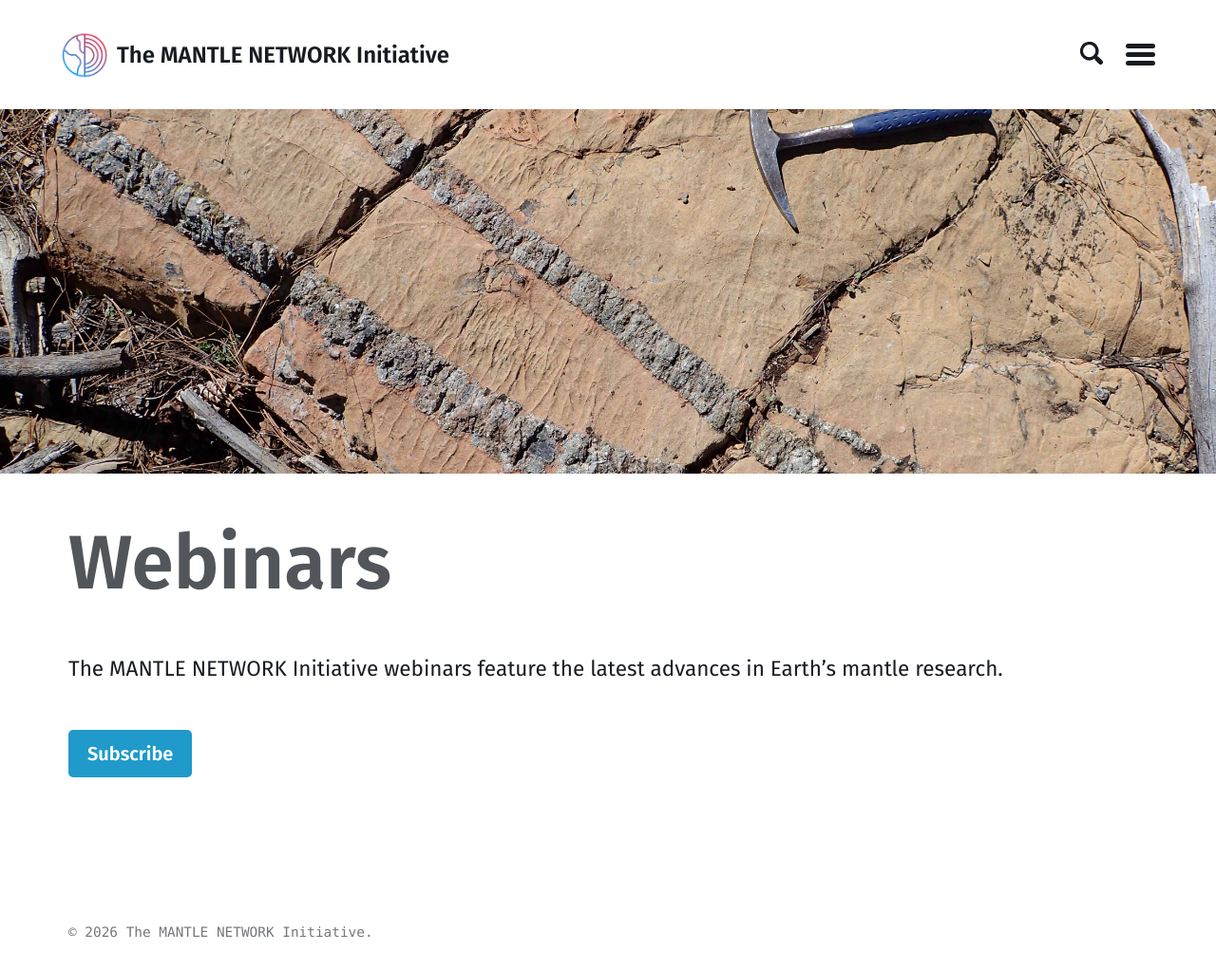
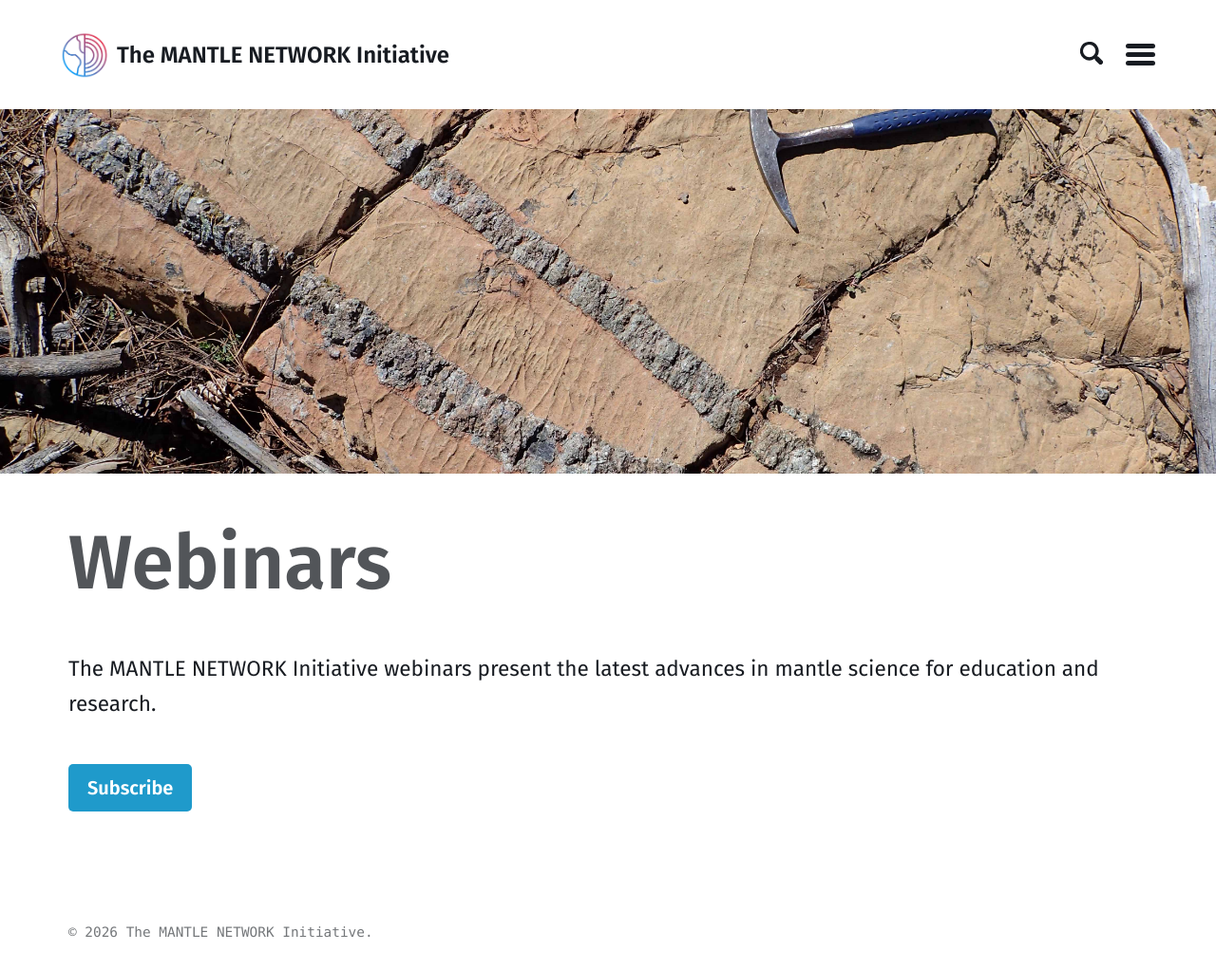
Before and after one commit to themantlenetwork/themantlenetwork.github.io, a Jekyll site: the page built from _pages/webinars.md, in a window 1280 px wide. Shown: the whole page at 95% size. Built offline with Jekyll 4.4.1, drawn with Linux system fonts in a browser that asks for light colours; some web fonts are replaced.

```diff
--- a/_pages/webinars.md
+++ b/_pages/webinars.md
@@ -5,6 +5,6 @@ permalink: /webinars/
 image: /assets/images/trinity_hero.jpg
 ---
 
-The MANTLE NETWORK Initiative webinars feature the latest advances in Earth’s mantle research.
+The MANTLE NETWORK Initiative webinars present the latest advances in mantle science for education and research.
 
 <a href="/meetings" class="btn btn-webinars">Subscribe</a>
```
Also changed, not shown: _pages/meetings.md (+1 -1 lines).
